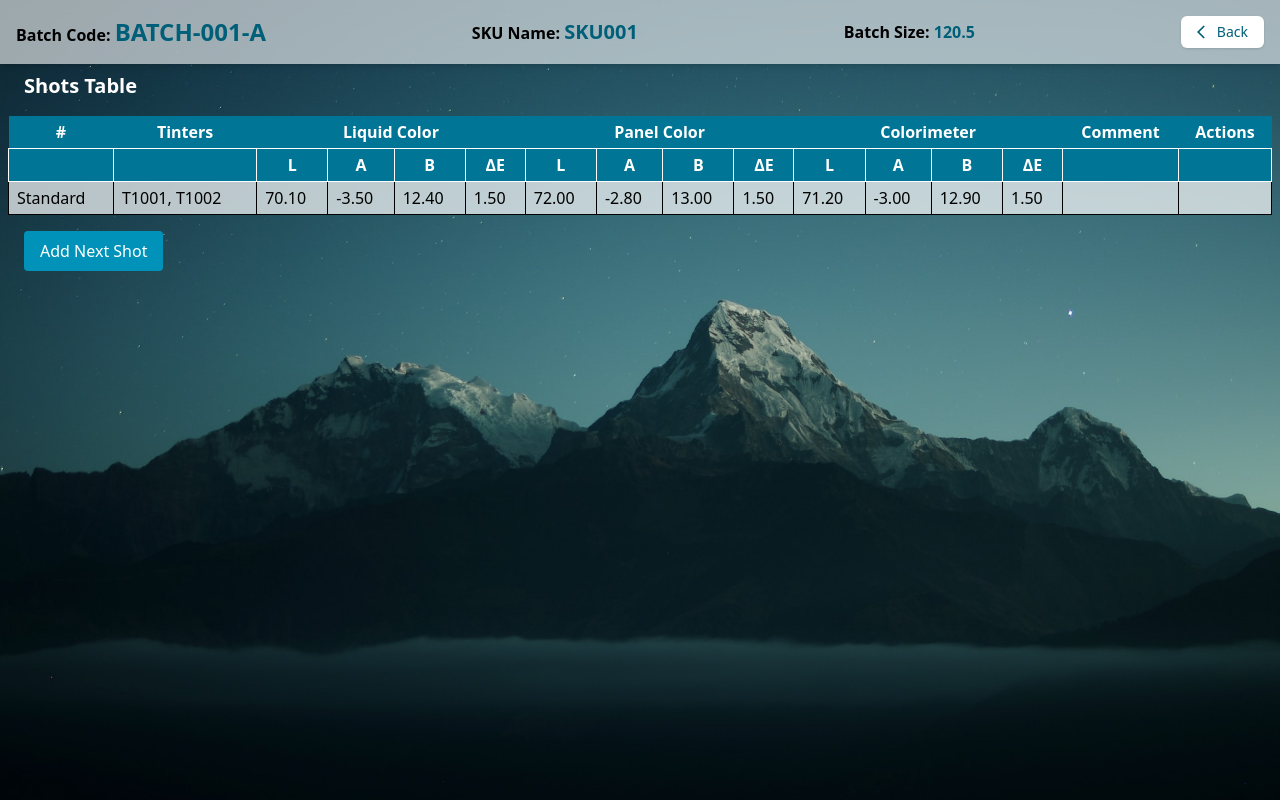
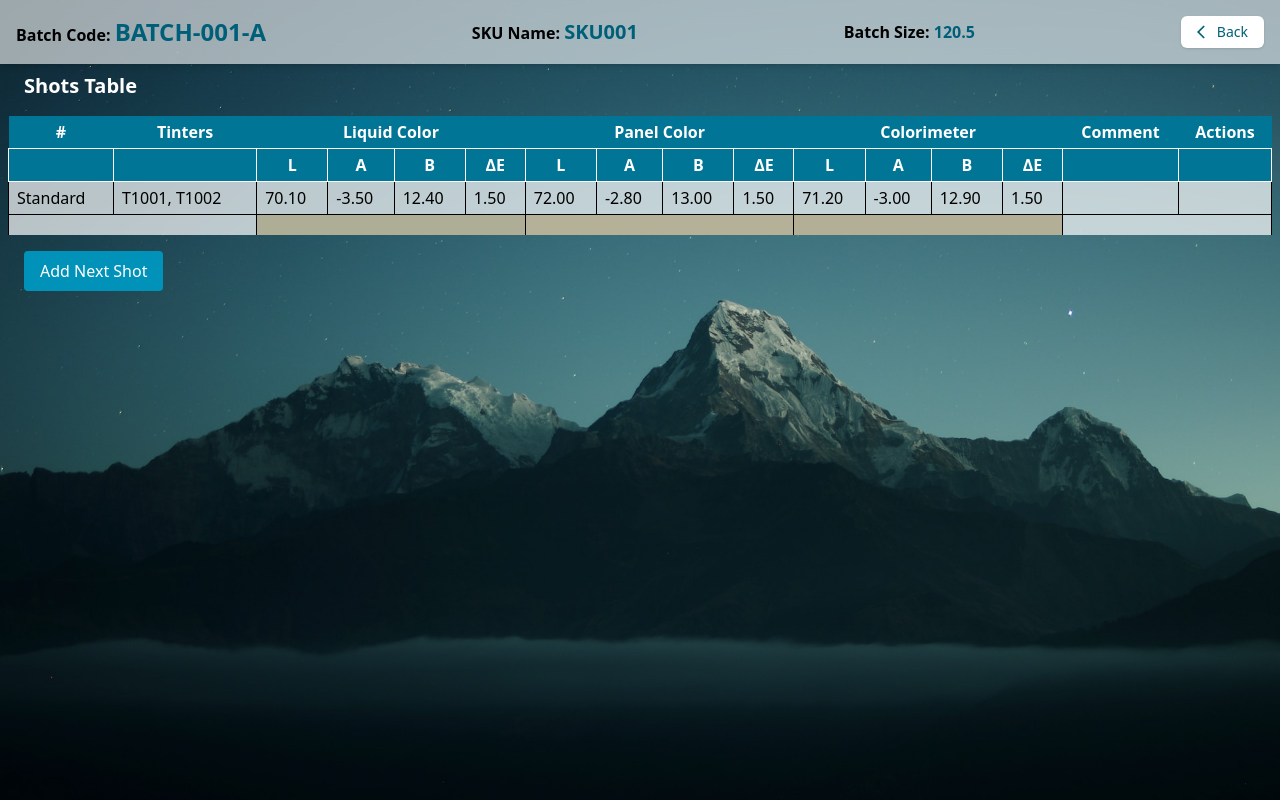
Before and after one commit to Manas2004WB/BatchOPT, a React (Vite) app: page /shots/1 in a window 1280 px wide. Built offline with nearby package versions, Linux system fonts and the light colour scheme; sample sign-in values are in the browser's storage.

Commit message:
all rows at once

```diff
--- a/src/Pages/ShotsPage.jsx
+++ b/src/Pages/ShotsPage.jsx
@@ -40,6 +40,14 @@ const ShotsPage = ({ user }) => {
   const colorimeterA = getMeasurement(measurements, "colorimeter_a");
   const colorimeterB = getMeasurement(measurements, "colorimeter_b");
 
+  // Generate random values for demonstration (liquid/panel)
+  const randomLLiquid = Number((liquidL + Math.random() * 10).toFixed(2));
+  const randomALiquid = Number((liquidA + Math.random() * 10).toFixed(2));
+  const randomBLiquid = Number((liquidB + Math.random() * 10).toFixed(2));
+  const randomLPanel = Number((panelL + Math.random() * 10).toFixed(2));
+  const randomAPanel = Number((panelA + Math.random() * 10).toFixed(2));
+  const randomBPanel = Number((panelB + Math.random() * 10).toFixed(2));
+
   const recipeTinters = standardRecipes
     .filter((r) => r.sku_version_id === batch?.sku_version_id)
     .map((r) => {
@@ -68,33 +76,28 @@ const ShotsPage = ({ user }) => {
       prevShots.map((shot) => {
         if (shot.id !== shotId) return shot;
 
-        // Generate random values for demonstration (liquid/panel)
-        const randomL = Number((Math.random() * 10 + 50).toFixed(2));
-        const randomA = Number((Math.random() * 5 + 10).toFixed(2));
-        const randomB = Number((Math.random() * 8 + 20).toFixed(2));
-
         let newValues = { ...shot.values };
         if (type === "liquid") {
-          newValues.l_liquid = randomL;
-          newValues.a_liquid = randomA;
-          newValues.b_liquid = randomB;
+          newValues.l_liquid = (randomLLiquid - liquidL).toFixed(2);
+          newValues.a_liquid = (randomALiquid - liquidA).toFixed(2);
+          newValues.b_liquid = (randomBLiquid - liquidB).toFixed(2);
           newValues.deltaE_liquid = calcDeltaE(
-            randomL,
-            randomA,
-            randomB,
+            randomLLiquid,
+            randomALiquid,
+            randomBLiquid,
             liquidL,
             liquidA,
             liquidB
           );
         }
         if (type === "panel") {
-          newValues.l_panel = randomL;
-          newValues.a_panel = randomA;
-          newValues.b_panel = randomB;
+          newValues.l_panel = (randomLPanel - panelL).toFixed(2);
+          newValues.a_panel = (randomAPanel - panelA).toFixed(2);
+          newValues.b_panel = (randomBPanel - panelB).toFixed(2);
           newValues.deltaE_panel = calcDeltaE(
-            randomL,
-            randomA,
-            randomB,
+            randomLPanel,
+            randomAPanel,
+            randomBPanel,
             panelL,
             panelA,
             panelB
@@ -197,7 +200,7 @@ const ShotsPage = ({ user }) => {
       <h2 className="text-xl font-bold mx-6 my-2 text-white">Shots Table</h2>
       <div className="max-h-[70vh] p-2 overflow-y-auto rounded-lg">
         <table className="min-w-full text-centre border-none backdrop-blur">
-          <thead className="bg-cyan-700 text-white sticky top-0 z-10">
+          <thead className="bg-cyan-700 text-white">
             <tr className="">
               <th className=" px-2 py-1">#</th>
               <th className=" px-2 py-1">Tinters</th>
@@ -248,7 +251,7 @@ const ShotsPage = ({ user }) => {
               colorimeterB={colorimeterB}
             />
             {shots.length > 0 && (
-              <tr className="border-b border-white/30 bg-cyan-700 text-white text-center">
+              <tr className="border-b border-white/30 bg-cyan-700 text-white sticky top-0 z-10 text-center">
                 <td className="border px-2 py-1"></td>
                 <td className="border px-2 py-1"></td>
                 <td className="border px-2 py-1">ΔL</td>
@@ -277,6 +280,15 @@ const ShotsPage = ({ user }) => {
                 handleCommentChange={handleCommentChange}
                 handleFetch={handleFetch}
                 handleEndShot={handleEndShot}
+                colorimeterL={colorimeterL}
+                colorimeterA={colorimeterA}
+                colorimeterB={colorimeterB}
+                randomLLiquid={randomLLiquid}
+                randomALiquid={randomALiquid}
+                randomBLiquid={randomBLiquid}
+                randomLPanel={randomLPanel}
+                randomAPanel={randomAPanel}
+                randomBPanel={randomBPanel}
               />
             ))}
           </tbody>
--- a/src/components/ShotComponents/ShotRow.jsx
+++ b/src/components/ShotComponents/ShotRow.jsx
@@ -1,5 +1,5 @@
-import React from "react";
-
+import React, { useState } from "react";
+import { lab2rgb } from "../../utility/lab2rgb";
 const ShotRow = ({
   shot,
   handleOpenTinterModal,
@@ -7,7 +7,26 @@ const ShotRow = ({
   handleCommentChange,
   handleFetch,
   handleEndShot,
-}) => (
+  colorimeterL,
+  colorimeterA,
+  colorimeterB,
+  randomLLiquid,
+  randomALiquid,
+  randomBLiquid,
+  randomLPanel,
+  randomAPanel,
+  randomBPanel,
+}) => {
+  const [showModal, setShowModal] = useState(false);
+  const rgbLiquid = lab2rgb(randomLLiquid, randomALiquid, randomBLiquid);
+  const rgbPanel = lab2rgb(randomLPanel, randomAPanel, randomBPanel);
+  const rgbColorimeter = lab2rgb(
+    shot.values.l_colorimeter + colorimeterL,
+    shot.values.a_colorimeter + colorimeterA,
+    shot.values.b_colorimeter + colorimeterB
+  );
+  return (
+    <>
       <tr className="border-t border-white/30 hover:bg-white/80 transition bg-white/70 text-black">
         <td className="border px-2 py-1 font-semibold">Shot {shot.id}</td>
         <td className="border px-2 py-1 align-top">
@@ -94,14 +113,18 @@ const ShotRow = ({
           <div className="flex flex-col gap-2">
             <button
               className="bg-cyan-700 text-white px-2 py-1 rounded"
-          onClick={() => handleFetch(shot.id, "liquid")}
+              onClick={() => {
+                handleFetch(shot.id, "liquid"), setShowModal(true);
+              }}
               disabled={shot.ended}
             >
               Fetch Liquid
             </button>
             <button
               className="bg-cyan-700 text-white px-2 py-1 rounded"
-          onClick={() => handleFetch(shot.id, "panel")}
+              onClick={() => {
+                handleFetch(shot.id, "panel"), setShowModal(true);
+              }}
               disabled={shot.ended}
             >
               Fetch Panel
@@ -129,6 +152,92 @@ const ShotRow = ({
           </div>
         </td>
       </tr>
+      {showModal && (
+        <tr className="h-5">
+          <td className="border-l px-2 py-1 bg-white/70"></td>
+          <td className=" px-2 py-1 bg-white/70"></td>
+          {/* //Liquid */}
+          <td
+            className="border-l px-2 py-1"
+            style={{
+              backgroundColor: `rgb(${rgbLiquid.r}, ${rgbLiquid.g}, ${rgbLiquid.b})`,
+            }}
+          ></td>
+          <td
+            className=" px-2 py-1"
+            style={{
+              backgroundColor: `rgb(${rgbLiquid.r}, ${rgbLiquid.g}, ${rgbLiquid.b})`,
+            }}
+          ></td>
+          <td
+            className=" px-2 py-1"
+            style={{
+              backgroundColor: `rgb(${rgbLiquid.r}, ${rgbLiquid.g}, ${rgbLiquid.b})`,
+            }}
+          ></td>
+          <td
+            className="border-r px-2 py-1"
+            style={{
+              backgroundColor: `rgb(${rgbLiquid.r}, ${rgbLiquid.g}, ${rgbLiquid.b})`,
+            }}
+          ></td>
+
+          {/* //Panel */}
+          <td
+            className="border-l px-2 py-1"
+            style={{
+              backgroundColor: `rgb(${rgbPanel.r}, ${rgbPanel.g}, ${rgbPanel.b})`,
+            }}
+          ></td>
+          <td
+            className=" px-2 py-1"
+            style={{
+              backgroundColor: `rgb(${rgbPanel.r}, ${rgbPanel.g}, ${rgbPanel.b})`,
+            }}
+          ></td>
+          <td
+            className=" px-2 py-1"
+            style={{
+              backgroundColor: `rgb(${rgbPanel.r}, ${rgbPanel.g}, ${rgbPanel.b})`,
+            }}
+          ></td>
+          <td
+            className="border-r px-2 py-1"
+            style={{
+              backgroundColor: `rgb(${rgbPanel.r}, ${rgbPanel.g}, ${rgbPanel.b})`,
+            }}
+          ></td>
+          {/* //Colorimeter */}
+          <td
+            className="border-l px-2 py-1"
+            style={{
+              backgroundColor: `rgb(${rgbColorimeter.r}, ${rgbColorimeter.g}, ${rgbColorimeter.b})`,
+            }}
+          ></td>
+          <td
+            className=" px-2 py-1"
+            style={{
+              backgroundColor: `rgb(${rgbColorimeter.r}, ${rgbColorimeter.g}, ${rgbColorimeter.b})`,
+            }}
+          ></td>
+          <td
+            className=" px-2 py-1"
+            style={{
+              backgroundColor: `rgb(${rgbColorimeter.r}, ${rgbColorimeter.g}, ${rgbColorimeter.b})`,
+            }}
+          ></td>
+          <td
+            className="border-r px-2 py-1"
+            style={{
+              backgroundColor: `rgb(${rgbColorimeter.r}, ${rgbColorimeter.g}, ${rgbColorimeter.b})`,
+            }}
+          ></td>
+          <td className=" px-2 py-1 bg-white/70"></td>
+          <td className="border-r px-2 py-1 bg-white/70"></td>
+        </tr>
+      )}
+    </>
   );
+};
 
 export default ShotRow;
--- a/src/components/ShotComponents/StandardRow.jsx
+++ b/src/components/ShotComponents/StandardRow.jsx
@@ -1,4 +1,5 @@
 import React from "react";
+import { lab2rgb } from "../../utility/lab2rgb";
 
 const StandardRow = ({
   recipeTinters,
@@ -12,7 +13,13 @@ const StandardRow = ({
   colorimeterL,
   colorimeterA,
   colorimeterB,
-}) => (
+}) => {
+  const rgbLiquid = lab2rgb(liquidL, liquidA, liquidB);
+  const rgbPanel = lab2rgb(panelL, panelA, panelB);
+  const rgbColorimeter = lab2rgb(colorimeterL, colorimeterA, colorimeterB);
+
+  return (
+    <>
       <tr className="hover:bg-white/80 transition bg-white/70 text-black">
         <td className="border px-2 py-1">Standard</td>
         <td className="border px-2 py-1">
@@ -60,6 +67,90 @@ const StandardRow = ({
         <td className="border px-2 py-1"></td>
         <td className="border px-2 py-1"></td>
       </tr>
+      <tr className="h-5">
+        <td className="border-l px-2 py-1 bg-white/70"></td>
+        <td className=" px-2 py-1 bg-white/70"></td>
+        {/* //Liquid */}
+        <td
+          className="border-l px-2 py-1"
+          style={{
+            backgroundColor: `rgb(${rgbLiquid.r}, ${rgbLiquid.g}, ${rgbLiquid.b})`,
+          }}
+        ></td>
+        <td
+          className=" px-2 py-1"
+          style={{
+            backgroundColor: `rgb(${rgbLiquid.r}, ${rgbLiquid.g}, ${rgbLiquid.b})`,
+          }}
+        ></td>
+        <td
+          className=" px-2 py-1"
+          style={{
+            backgroundColor: `rgb(${rgbLiquid.r}, ${rgbLiquid.g}, ${rgbLiquid.b})`,
+          }}
+        ></td>
+        <td
+          className="border-r px-2 py-1"
+          style={{
+            backgroundColor: `rgb(${rgbLiquid.r}, ${rgbLiquid.g}, ${rgbLiquid.b})`,
+          }}
+        ></td>
+
+        {/* //Panel */}
+        <td
+          className="border-l px-2 py-1"
+          style={{
+            backgroundColor: `rgb(${rgbPanel.r}, ${rgbPanel.g}, ${rgbPanel.b})`,
+          }}
+        ></td>
+        <td
+          className=" px-2 py-1"
+          style={{
+            backgroundColor: `rgb(${rgbPanel.r}, ${rgbPanel.g}, ${rgbPanel.b})`,
+          }}
+        ></td>
+        <td
+          className=" px-2 py-1"
+          style={{
+            backgroundColor: `rgb(${rgbPanel.r}, ${rgbPanel.g}, ${rgbPanel.b})`,
+          }}
+        ></td>
+        <td
+          className="border-r px-2 py-1"
+          style={{
+            backgroundColor: `rgb(${rgbPanel.r}, ${rgbPanel.g}, ${rgbPanel.b})`,
+          }}
+        ></td>
+        {/* //Colorimeter */}
+        <td
+          className="border-l px-2 py-1"
+          style={{
+            backgroundColor: `rgb(${rgbColorimeter.r}, ${rgbColorimeter.g}, ${rgbColorimeter.b})`,
+          }}
+        ></td>
+        <td
+          className=" px-2 py-1"
+          style={{
+            backgroundColor: `rgb(${rgbColorimeter.r}, ${rgbColorimeter.g}, ${rgbColorimeter.b})`,
+          }}
+        ></td>
+        <td
+          className=" px-2 py-1"
+          style={{
+            backgroundColor: `rgb(${rgbColorimeter.r}, ${rgbColorimeter.g}, ${rgbColorimeter.b})`,
+          }}
+        ></td>
+        <td
+          className="border-r px-2 py-1"
+          style={{
+            backgroundColor: `rgb(${rgbColorimeter.r}, ${rgbColorimeter.g}, ${rgbColorimeter.b})`,
+          }}
+        ></td>
+        <td className=" px-2 py-1 bg-white/70"></td>
+        <td className="border-r px-2 py-1 bg-white/70"></td>
+      </tr>
+    </>
   );
+};
 
 export default StandardRow;
--- /dev/null
+++ b/src/utility/lab2rgb.js
@@ -0,0 +1,41 @@
+// Converts LAB to XYZ then to RGB
+export function lab2rgb(L, A, B) {
+  // Reference white point
+  const REF_X = 95.047;
+  const REF_Y = 100.0;
+  const REF_Z = 108.883;
+
+  // Step 1: Convert LAB to XYZ
+  let y = (L + 16) / 116;
+  let x = A / 500 + y;
+  let z = y - B / 200;
+
+  const pow3 = (v) => Math.pow(v, 3);
+  const cubeRoot = (v) => Math.cbrt(v);
+  const delta = 6 / 29;
+
+  x = REF_X * (pow3(x) > 0.008856 ? pow3(x) : (x - 16 / 116) / 7.787);
+  y = REF_Y * (pow3(y) > 0.008856 ? pow3(y) : (y - 16 / 116) / 7.787);
+  z = REF_Z * (pow3(z) > 0.008856 ? pow3(z) : (z - 16 / 116) / 7.787);
+
+  // Step 2: Convert XYZ to RGB
+  x /= 100;
+  y /= 100;
+  z /= 100;
+
+  let r = x * 3.2406 + y * -1.5372 + z * -0.4986;
+  let g = x * -0.9689 + y * 1.8758 + z * 0.0415;
+  let b = x * 0.0557 + y * -0.204 + z * 1.057;
+
+  // Compand and clamp
+  const compand = (c) => {
+    c = c > 0.0031308 ? 1.055 * Math.pow(c, 1 / 2.4) - 0.055 : 12.92 * c;
+    return Math.min(255, Math.max(0, Math.round(c * 255)));
+  };
+
+  return {
+    r: compand(r),
+    g: compand(g),
+    b: compand(b),
+  };
+}
```
Also changed, not shown: src/utility/shotUtils.js (+4 -4 lines). Lines whose indentation alone changed are shown as unchanged.
